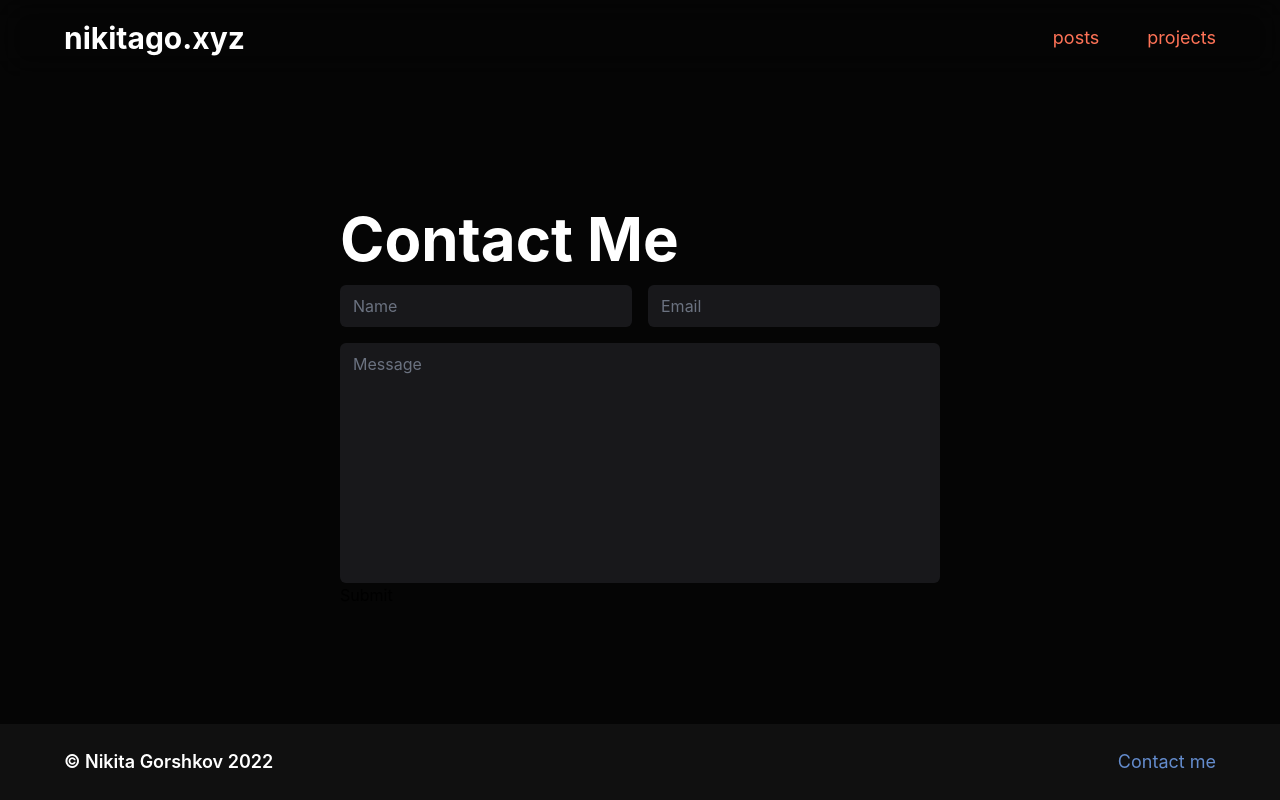
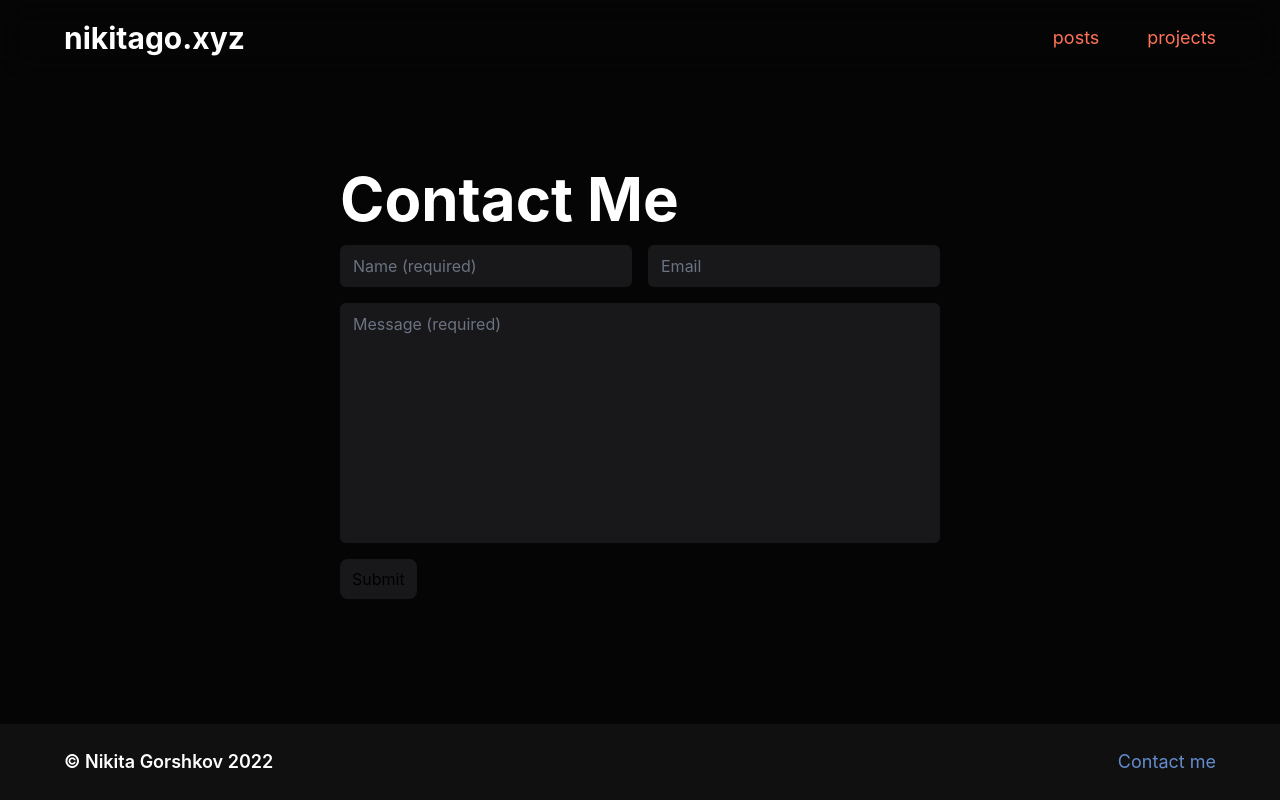
Before and after one commit to nikita-go/personal-website, a Next.js app: page /contact in a window 1280 px wide. Built offline with nearby package versions, Linux system fonts and the light colour scheme.

Commit message:
Make form nicer

```diff
--- a/components/contact/Form.jsx
+++ b/components/contact/Form.jsx
@@ -3,14 +3,14 @@ import React from "react";
 export const Form = () => {
     return (
         <div>
-            <h1 className="text-white font-bold text-6xl my-4">Contact Me</h1>
-            <form>
+            <h1 className="text-white font-bold text-6xl">Contact Me</h1>
+            <form className="my-4">
                 <div className="grid grid-cols-2 gap-4 w-[75vh]">
-                    <input type="text" id="name" placeholder="Name" className="bg-zinc-900 rounded-md border-transparent" />
-                    <input type="text" id="email" placeholder="Email" className="bg-zinc-900 rounded-md border-transparent" />
-                    <textarea id="message" placeholder="Message" className="bg-zinc-900 col-start-1 col-end-3 resize-none h-[30vh] rounded-md border-transparent" />
+                    <input type="text" placeholder="Name (required)" className="bg-zinc-900 rounded-md border-transparent focus:ring-0 focus:border-zinc-600" required />
+                    <input type="text" placeholder="Email" className="bg-zinc-900 rounded-md border-transparent focus:ring-0 focus:border-zinc-600" />
+                    <textarea placeholder="Message (required)" className="bg-zinc-900 col-start-1 col-end-3 resize-none h-[30vh] rounded-md border-transparent focus:ring-0 focus:border-zinc-600" required />
                 </div>
-                <button type="submit">Submit</button>
+                <button type="submit" className="px-3 py-2 bg-zinc-900 hover:bg-zinc-800 rounded-lg my-4">Submit</button>
             </form>
         </div>
     )
```
